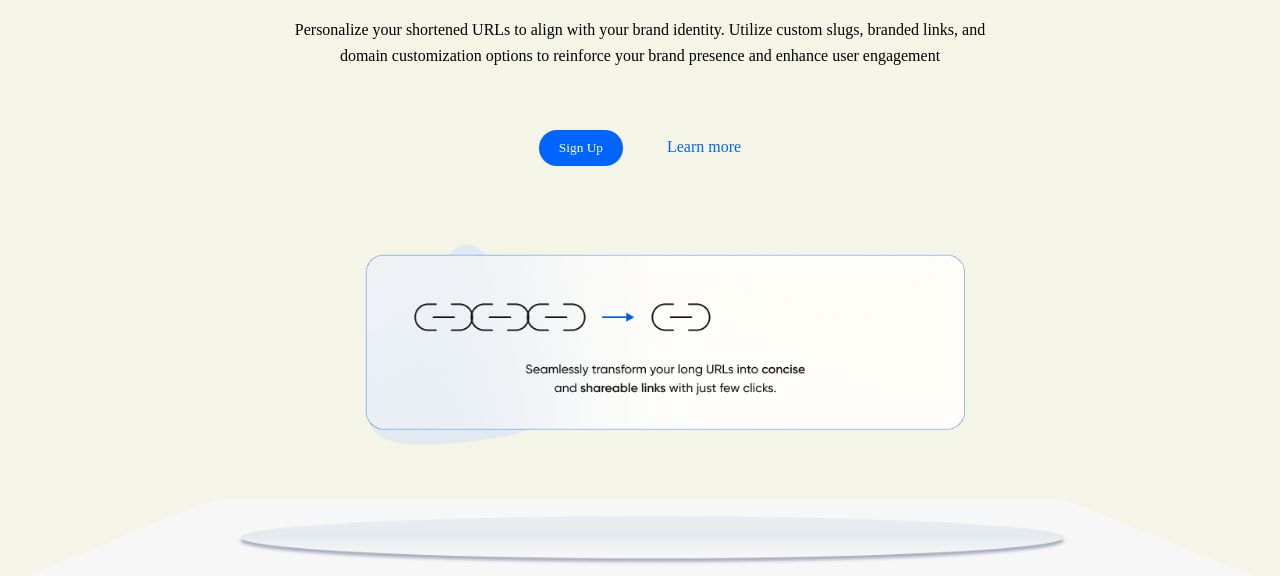
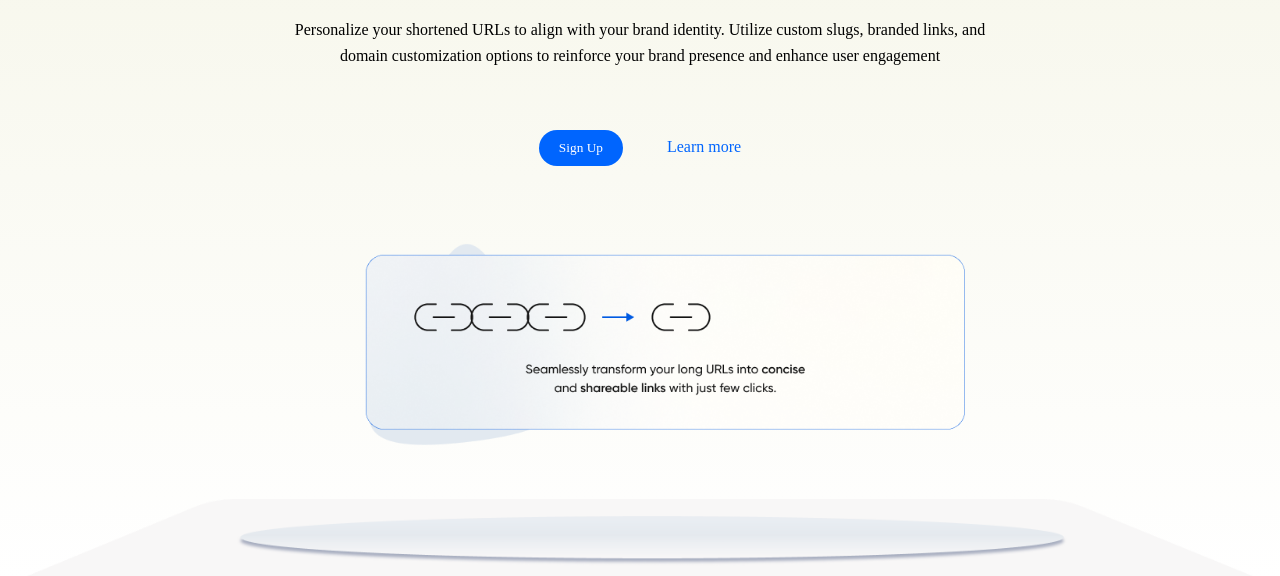
Before and after one commit to bezbrain/ScissorAltSchoolProject, a plain HTML site: page index.html in a window 1280 px wide. Shown: the part 224-800 px from the top of the page. Drawn offline with Linux system fonts and the light colour scheme; files whose address does not match are found by name; a web font is replaced by a local one.

Commit message:
Applied linear-gradient to the background color

```diff
--- a/styles/style.css
+++ b/styles/style.css
@@ -15,7 +15,7 @@
 }
 
 .header-and-hero {
-  background-color: var(--bgcolor);
+  background: linear-gradient(to bottom, var(--bgcolor), #fff);
 }
 
 header {
```
